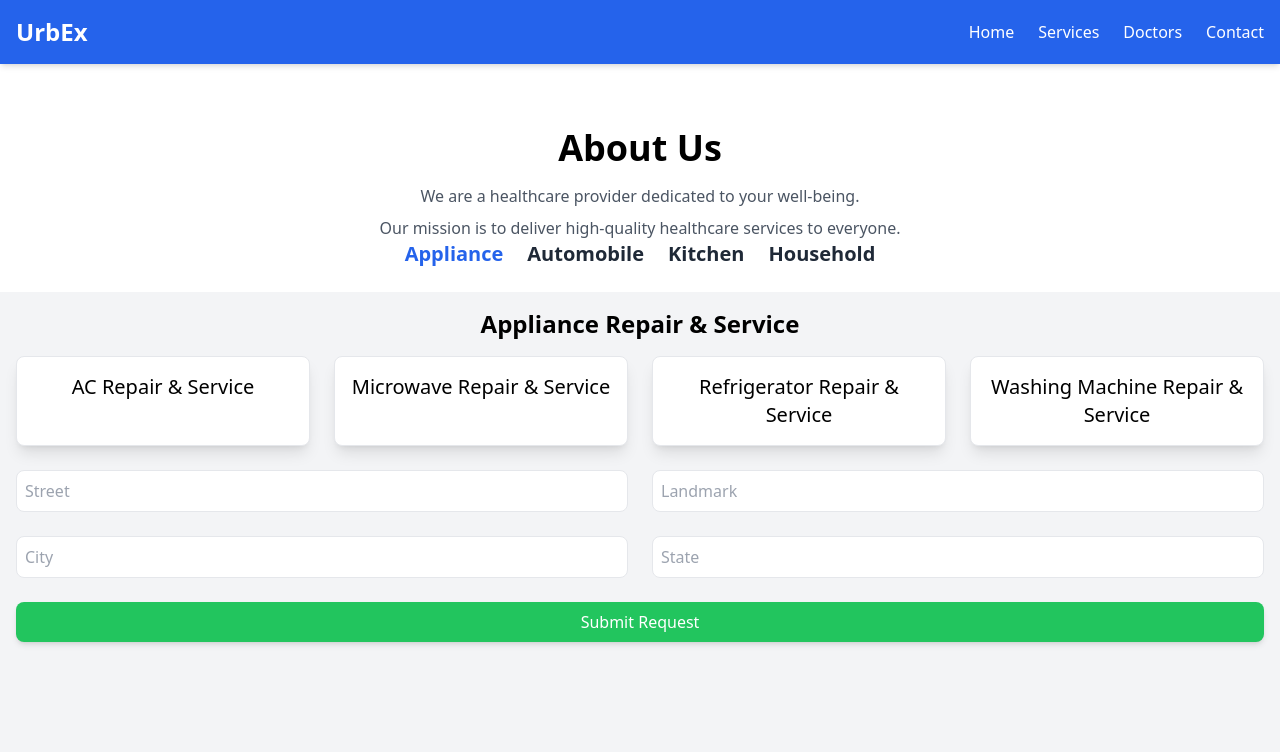
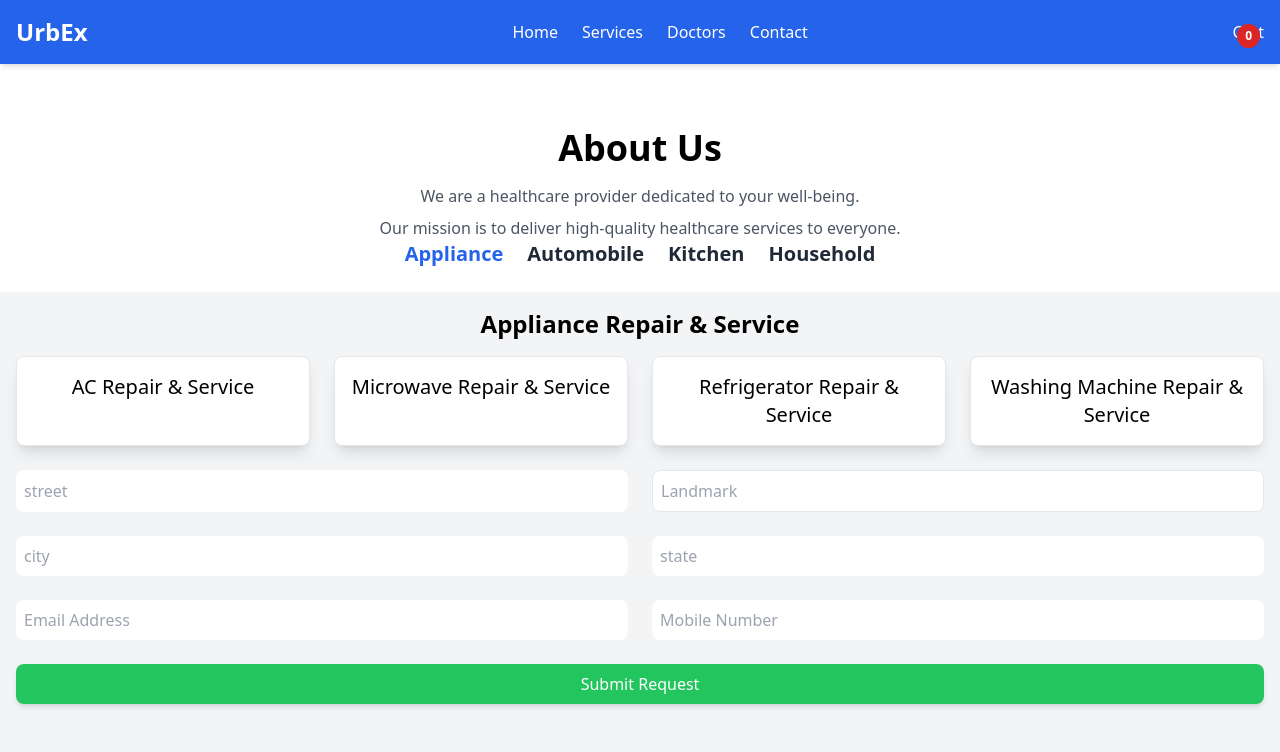
Before and after one commit to pritamkm1989/reactApp, a React (Create React App) app: page /about in a window 1280 px wide. Shown: the top 752 px of the page. Built offline with nearby package versions, Linux system fonts and the light colour scheme.

Commit message:
Added the form validation and cart count

```diff
--- a/src/App.js
+++ b/src/App.js
@@ -2,15 +2,18 @@ import React from 'react';
 import { BrowserRouter as Router, Route, Routes } from 'react-router-dom';
 import HomePage from './pages/home';
 import AboutPage from './pages/about';
+import { CartProvider } from './CartContext'
 
 const App = () => {
   return (
+    <CartProvider>
     <Router>
       <Routes>
         <Route path="/" element={<HomePage />} />
         <Route path="/about" element={<AboutPage />} />
       </Routes>
     </Router>
+    </CartProvider>
   );
 };
 
--- /dev/null
+++ b/src/CartContext.js
@@ -0,0 +1,18 @@
+import React, { createContext, useState } from "react";
+
+export const CartContext = createContext();
+
+export const CartProvider = ({ children }) => {
+    const [cart, setCart] = useState([]);
+
+    const addToCart = (service) => {
+        console.log('Adding to cart:', service);
+        setCart((prevCart) => [...prevCart, service]);
+    };
+
+    return (
+        <CartContext.Provider value={{ cart, addToCart }}>
+            {children}
+        </CartContext.Provider>
+    );
+};
--- a/src/components/ApplianceRepairService.js
+++ b/src/components/ApplianceRepairService.js
@@ -1,14 +1,23 @@
-import React, { useState } from "react";
+import React, { useState, useContext } from "react";
 import { FiUpload } from "react-icons/fi";
+import CartForm from './request/CartForm'
 
+import { CartContext } from "../CartContext";
 
-
-const ApplianceRepairService = ({items,title} ) => {
+const ApplianceRepairService = ({ items, title }) => {
   const [selectedCategory, setSelectedCategory] = useState(null);
   const [selectedSubcategory, setSelectedSubcategory] = useState(null);
   const [selectedType, setSelectedType] = useState(null);
   const [selectedBrand, setSelectedBrand] = useState(null);
   const [uploadedImage, setUploadedImage] = useState(null);
+  const [issueDescription, setIssueDescription] = useState("");
+  const [street, setStreet] = useState("");
+  const [landmark, setLandmark] = useState("");
+  const [city, setCity] = useState("");
+  const [state, setState] = useState("");
+  const [errors, setErrors] = useState([]);
+  const [email, setEmail] = useState("");
+  const [mobile, setMobile] = useState("");
 
   const categories = items;
 
@@ -32,6 +41,48 @@ const ApplianceRepairService = ({items,title} ) => {
     }
   };
 
+  const { addToCart } = useContext(CartContext)
+
+  const getError = (field) => {
+    const error = errors.find(error => error.field === field);
+    return error ? error.message:'';
+  };
+
+  const hasError = (field) => {
+    return errors.some(error => error.field === field);
+  };
+
+
+  const handleServiceSelection = (service) => {
+    console.log('')
+    const cartForm = new CartForm(
+      selectedCategory,
+      selectedSubcategory,
+      selectedType,
+      selectedBrand,
+      issueDescription,
+      uploadedImage,
+      street,
+      landmark,
+      city,
+      state,
+      email,
+      mobile
+    );
+
+    console.log("Service Data:", cartForm);
+    const validationErrors = cartForm.validate();
+    console.log(validationErrors);
+    if (validationErrors.length > 0) {
+      setErrors(validationErrors);
+      return;
+    }
+
+    console.log("Service Data:", cartForm); // Debug log
+
+    addToCart(service);
+  };
+
   return (
     <div className="p-4 bg-gray-100 min-h-screen">
       <h1 className="text-center text-2xl font-semibold mb-4">{title}</h1>
@@ -43,8 +94,7 @@ const ApplianceRepairService = ({items,title} ) => {
             key={category.id}
             onClick={() => handleCategoryClick(category.id)}
             className={`w-1/3 p-4 bg-white border rounded-lg shadow-lg cursor-pointer
-                        hover:bg-gray-200 transition-all ${
-                          selectedCategory === category.id ? "border-blue-500" : ""
+                        hover:bg-gray-200 transition-all ${selectedCategory === category.id ? "border-blue-500" : ""
               }`}
           >
             <h2 className="text-center text-xl font-medium">{category.name}</h2>
@@ -62,8 +112,7 @@ const ApplianceRepairService = ({items,title} ) => {
                 key={subcategory.id}
                 onClick={() => handleSubcategoryClick(subcategory)}
                 className={`w-1/3 p-4 bg-white border rounded-lg shadow-lg cursor-pointer
-                            hover:bg-gray-200 transition-all ${
-                              selectedSubcategory?.id === subcategory.id ? "border-blue-500" : ""
+                            hover:bg-gray-200 transition-all ${selectedSubcategory?.id === subcategory.id ? "border-blue-500" : ""
                   }`}
               >
                 <img
@@ -91,7 +140,7 @@ const ApplianceRepairService = ({items,title} ) => {
              </label>
               <select
                 className="w-full p-2 border rounded-lg focus:ring-2 focus:ring-blue-500 focus:outline-none"
-               onChange={(e) => setSelectedType(e.target.value)}
+                onChange={(e) => {setSelectedType(e.target.value);setErrors(errors.filter(error => error.field !== 'type')); }}
                 value={selectedType || ""}
               >
                 <option value="" disabled>
@@ -103,6 +152,9 @@ const ApplianceRepairService = ({items,title} ) => {
                   </option>
                 ))}
               </select>
+              {errors.find(error => error.field === 'type') && (
+                <span className="text-red-500">{errors.find(error => error.field === 'type').message}</span>
+              )}
             </div>
 
             {/* Brand Dropdown (Only if available) */}
@@ -113,7 +165,11 @@ const ApplianceRepairService = ({items,title} ) => {
                </label>
                 <select
                   className="w-full p-2 border rounded-lg focus:ring-2 focus:ring-blue-500 focus:outline-none"
-                 onChange={(e) => setSelectedBrand(e.target.value)}
+                  onChange=
+                  {(e) => {
+                    setSelectedBrand(e.target.value);
+                    setErrors(errors.filter(error => error.field !== 'brand')); // Remove error on selection
+                  }}
                   value={selectedBrand || ""}
                 >
                   <option value="" disabled>
@@ -125,6 +181,9 @@ const ApplianceRepairService = ({items,title} ) => {
                     </option>
                   ))}
                 </select>
+                {errors.find(error => error.field === 'brand') && (
+                  <span className="text-red-500">{errors.find(error => error.field === 'brand').message}</span>
+                )}
               </div>
             )}
           </div>
@@ -146,8 +205,14 @@ const ApplianceRepairService = ({items,title} ) => {
             {/* Text Area */}
             <textarea
               className="w-full p-3 border rounded-lg shadow-sm focus:ring-2 focus:ring-blue-500 focus:outline-none transition-all resize-none"
-        placeholder="Describe your issue..."
+              placeholder={getError('issueDescription') || 'Comments'}
+              style={{
+                borderColor: hasError('issueDescription') ? 'red' : 'initial',
+                borderWidth: hasError('issueDescription') ? '2px' : '0'
+              }}
               rows="4"
+              onChange={(e) => setIssueDescription(e.target.value)}
+              onFocus={() => setErrors(errors.filter(error => error.field !== 'issueDescription'))}
             />
 
             {/* Upload Section */}
@@ -164,7 +229,9 @@ const ApplianceRepairService = ({items,title} ) => {
                 />
               </label>
 
-
+              {errors.find(error => error.field === 'uploadedImage') && (
+                <span className="text-red-500">{errors.find(error => error.field === 'uploadedImage').message}</span>
+              )}
 
             </div>
           </div>
@@ -175,28 +242,79 @@ const ApplianceRepairService = ({items,title} ) => {
       <div className="grid grid-cols-2 gap-6 mt-6">
         <input
           type="text"
-        placeholder="Street"
+          placeholder={getError('street') || 'street'}
+          style={{
+            borderColor: hasError('street') ? 'red' : 'initial',
+            borderWidth: hasError('street') ? '2px' : '0'
+          }}
           className="w-full p-2 border rounded-lg focus:ring-2 focus:ring-blue-500 focus:outline-none"
+          onChange={(e) => setStreet(e.target.value)}
+          onFocus={() => setErrors(errors.filter(error => error.field !== 'street'))}
         />
+
         <input
           type="text"
           placeholder="Landmark"
           className="w-full p-2 border rounded-lg focus:ring-2 focus:ring-blue-500 focus:outline-none"
+          onChange={(e) => setLandmark(e.target.value)}
         />
+
+
         <input
           type="text"
-        placeholder="City"
+          placeholder= {getError('city') || 'city'}
+          style={{
+            borderColor: hasError('city') ? 'red' : 'initial',
+            borderWidth: hasError('city') ? '2px' : '0'
+          }}
           className="w-full p-2 border rounded-lg focus:ring-2 focus:ring-blue-500 focus:outline-none"
+          onChange={(e) => setCity(e.target.value)}
+          onFocus={() => setErrors(errors.filter(error => error.field !== 'city'))}
         />
+
         <input
           type="text"
-        placeholder="State"
+          placeholder={getError('state') || 'state'}
+          style={{
+            borderColor: getError('state') ? 'red' : 'initial',
+            borderWidth: getError('state') ? '2px' : '0'
+          }}
           className="w-full p-2 border rounded-lg focus:ring-2 focus:ring-blue-500 focus:outline-none"
+          onChange={(e) => setState(e.target.value)}
+          onFocus={() => setErrors(errors.filter(error => error.field !== 'state'))}
         />
+
+
+        {/* email and mobile */}
+
+        <input
+          type="text"
+          placeholder= {getError('email') || 'Email Address'}
+          style={{
+            borderColor: hasError('email') ? 'red' : 'initial',
+            borderWidth: hasError('email') ? '2px' : '0'
+          }}
+          className="w-full p-2 border rounded-lg focus:ring-2 focus:ring-blue-500 focus:outline-none"
+          onChange={(e) => setEmail(e.target.value)}
+          onFocus={() => setErrors(errors.filter(error => error.field !== 'email'))}
+        />
+
+        <input
+          type="text"
+          placeholder={getError('mobile') || 'Mobile Number'}
+          style={{
+            borderColor: getError('mobile') ? 'red' : 'initial',
+            borderWidth: getError('mobile') ? '2px' : '0'
+          }}
+          className="w-full p-2 border rounded-lg focus:ring-2 focus:ring-blue-500 focus:outline-none"
+          onChange={(e) => setMobile(e.target.value)}
+          onFocus={() => setErrors(errors.filter(error => error.field !== 'mobile'))}
+        />
+
       </div>
 
       {/* Submit Button */}
-    <button className="mt-6 w-full bg-green-500 text-white py-2 rounded-lg hover:bg-green-600 transition-all shadow-md">
+      <button onClick={() => handleServiceSelection()} className="mt-6 w-full bg-green-500 text-white py-2 rounded-lg hover:bg-green-600 transition-all shadow-md">
         Submit Request
     </button>
     </div>
--- a/src/components/header.js
+++ b/src/components/header.js
@@ -1,9 +1,16 @@
-import React, { useState } from "react";
+import React, { useState,useContext,useEffect  } from "react";
+import { CartContext } from "../CartContext";
 
 const Header = () => {
   const [isMenuOpen, setIsMenuOpen] = useState(false);
 
+
   const toggleMenu = () => setIsMenuOpen(!isMenuOpen);
+  const { cart } = useContext(CartContext);
+
+  useEffect(() => {
+    console.log('Header cart update:', cart); // Debug log
+}, [cart]);
 
   return (
     <header>
@@ -17,6 +24,15 @@ const Header = () => {
             <li><a href="/about" className="hover:underline">Doctors</a></li>
             <li><a href="#" className="hover:underline">Contact</a></li>
           </ul>
+           {/* Cart information */}
+           <div className="relative">
+              <a href="/cart" className="hover:underline">
+                Cart
+              </a>
+              <span className="absolute top-0 right-0 mt-1 mr-1 px-2 py-1 text-xs font-bold text-white bg-red-600 rounded-full">
+                {cart.length}
+              </span>
+            </div>
           <button
             className="md:hidden px-3 py-2 border rounded"
             onClick={toggleMenu}
--- /dev/null
+++ b/src/components/request/CartForm.js
@@ -0,0 +1,38 @@
+class CartForm {
+    constructor(category, subcategory, type, brand, issueDescription, uploadedImage, street, landmark, city, state,email,mobile) {
+        this.category = category;
+        this.subcategory = subcategory;
+        this.type = type;
+        this.brand = brand;
+        this.issueDescription = issueDescription;
+        this.uploadedImage = uploadedImage;
+        this.address = {
+            street: street,
+            landmark: landmark,
+            city: city,
+            state: state,
+            email:email,
+            mobile:mobile
+        };
+    }
+
+    validate() {
+        let errors = [];
+
+
+        if (!this.category) errors.push({ field: 'category', message: "Category is required" });
+        if (!this.subcategory) errors.push({ field: 'subcategory', message: "Subcategory is required" });
+        if (!this.type) errors.push({ field: 'type', message: "Service type is required" });
+        if (!this.brand) errors.push({ field: 'brand', message: "Brand type is required" });
+        if (!this.issueDescription) errors.push({ field: 'issueDescription', message: "Issue description is required" });
+        if (!this.address.street) errors.push({ field: 'street', message: "Street is required" });
+        if (!this.address.city) errors.push({ field: 'city', message: "City is required" });
+        if (!this.address.state) errors.push({ field: 'state', message: "State is required" });
+        if (!this.address.email) errors.push({ field: 'email', message: "Email Id is required" });
+        if (!this.address.mobile) errors.push({ field: 'mobile', message: "Mobile Number is required" });
+
+        return errors;
+    }
+}
+
+export default CartForm;
--- a/src/css/Service.css
+++ b/src/css/Service.css
@@ -91,3 +91,8 @@ body {
       flex-direction: column;
     }
   }
+
+  .error-placeholder::placeholder {
+    color: red;
+    font-weight: bold;
+  }
```
Also changed, not shown: src/components/Service.js (+6 -4 lines). Lines whose indentation alone changed are shown as unchanged.
